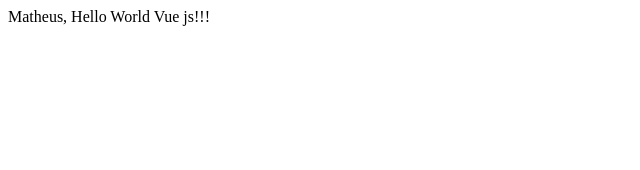
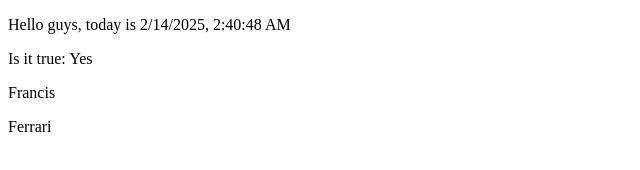
Before and after one commit to MatVolotao/vue3-journey, a plain HTML site: page 1 - basics/index.html in a window 1280 px wide. Shown: the whole page, without its empty margins (0-640 px from the left). Drawn offline with nearby package versions, Linux system fonts and the light colour scheme.

Commit message:
hello world vue js!

```diff
--- a/1 - basics/index.html
+++ b/1 - basics/index.html
@@ -13,21 +13,28 @@
 
 <body>
     <div id="app">
-        <!-- <p>{{greetings}}</p> -->
-        {{message()}}
+        <p>{{grettings}}</p>
+        <p>Is it true: {{ isTrue ? 'Yes':'No'}}</p>
+        <p>{{array[0]}}</p>
+        <p>{{obj.car}}</p>
     </div>
 </body>
 <script>
     const { createApp } = Vue;
     createApp({
-        setup() {
-            const greetings = "Hello World Vue js!!!"
-            function message() {
-                return 'Matheus, ' + greetings
-            }
+        setup(){
+            const date = new Date().toLocaleString();
+            const grettings = 'Hello guys, today is ' +  date;
+            const isTrue = true;
+            const array = ['Francis','Jane'];
+            const obj = {car:'Ferrari'}
+
 
             return {
-                message
+                grettings,
+                isTrue,
+                array,
+                obj
             }
         }
     }).mount('#app')
```
